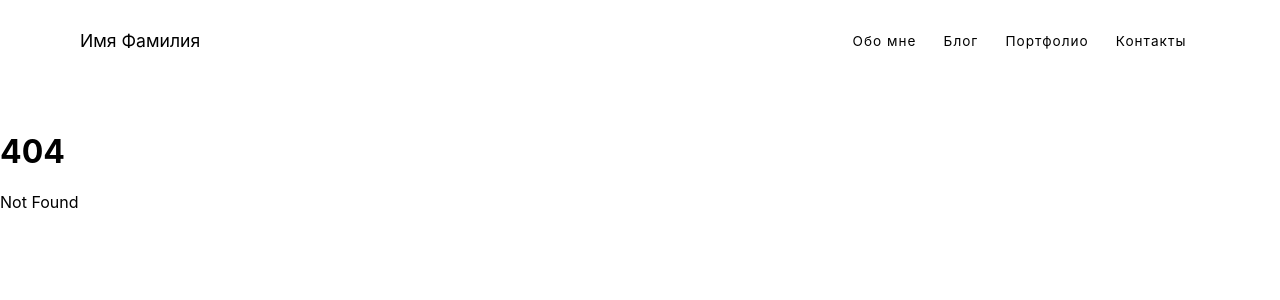
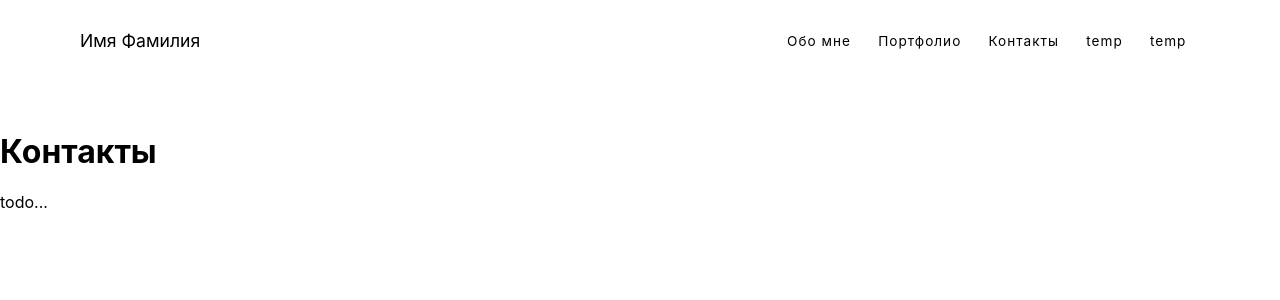
Before and after one commit to Shuvalo/svelte-test, a SvelteKit app: page /contact in a window 1280 px wide. Before the commit this address had no page. Shown: the top 300 px of the page. Built offline with nearby package versions, Linux system fonts and the light colour scheme.

Commit message:
add pages

```diff
--- a/src/routes/+layout.svelte
+++ b/src/routes/+layout.svelte
@@ -2,10 +2,9 @@
     <div class="nav-container">
         <a href="/" class="nav-logo" title="Back to Homepage">Имя Фамилия</a>
         <div class="nav-links">
-            <a href="/about" class="link">Обо мне</a>
-            <a href="/blog" class="link">Блог</a>
-            <a href="/projects" class="link">Портфолио</a>
-            <a href="/contact" class="link">Контакты</a>
+            {#each nav as link}
+            <a href={link.href} class="link">{link.title}</a>
+            {/each}
         </div>
     </div>
 </nav>
@@ -14,6 +13,30 @@
     <slot></slot>
 </div>
 
+<script>
+    const nav = [
+        {
+            title:'Обо мне',
+            href:'/about'
+        },
+        {
+            title:'Портфолио',
+            href:'/project'
+        },
+        {
+            title:'Контакты',
+            href:'/concact'
+        },
+        {
+            title:'temp',
+            href:'/temp'
+        },
+        {
+        title: "temp",
+        href: "/temp"
+        }
+    ]
+</script>
 <style>
     .container{
         max-width: 1400px;
--- /dev/null
+++ b/src/routes/about/+page.svelte
@@ -0,0 +1,2 @@
+<h1>Обо мне</h1>
+todo...
--- /dev/null
+++ b/src/routes/blog/+page.svelte
@@ -0,0 +1,2 @@
+<h1>Блог</h1>
+todo...
--- /dev/null
+++ b/src/routes/contact/+page.svelte
@@ -0,0 +1,2 @@
+<h1>Контакты</h1>
+todo...
--- /dev/null
+++ b/src/routes/project/+page.svelte
@@ -0,0 +1,2 @@
+<h1>Портфолио</h1>
+todo...
```
